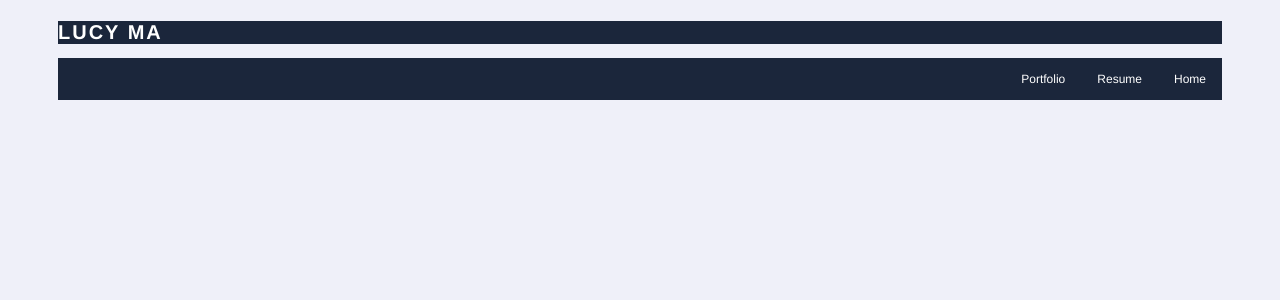
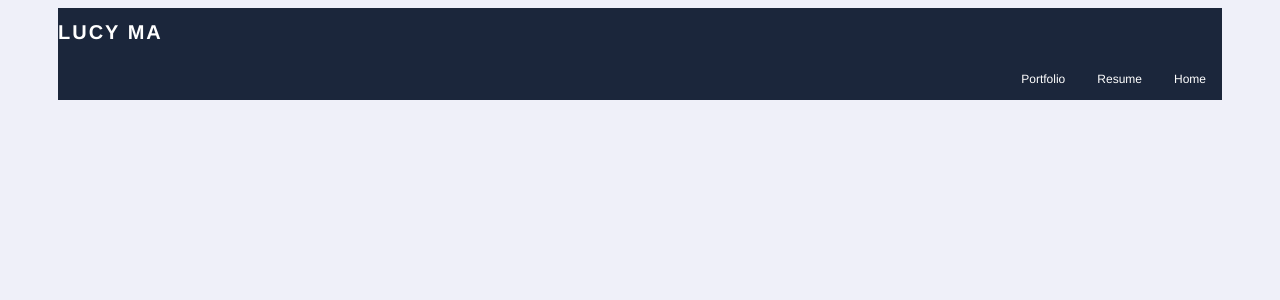
Before and after one commit to lucyttma/lucyttma.github.io, a Jekyll site: the page built from _organizations/gunnhs.md, in a window 1280 px wide. Shown: the top 300 px of the page. Built offline with Jekyll 4.4.1, drawn with Linux system fonts in a browser that asks for light colours.

Commit message:
Update default.html

```diff
--- a/_layouts/default.html
+++ b/_layouts/default.html
@@ -7,11 +7,12 @@
   </head>
 
   <body>
-    <div class="header">
-      <h1 style="font-size:20px; color:#ffffff; font-weight:bold;"> LUCY MA </h1>
-    </div>
 
     <div class="topnav">
+      <div class="header">
+        <h1 style="font-size:20px; color:#ffffff; font-weight:bold;"> LUCY MA </h1>
+      </div>
+
       {% include navigation.html %}
     </div>
 
```
